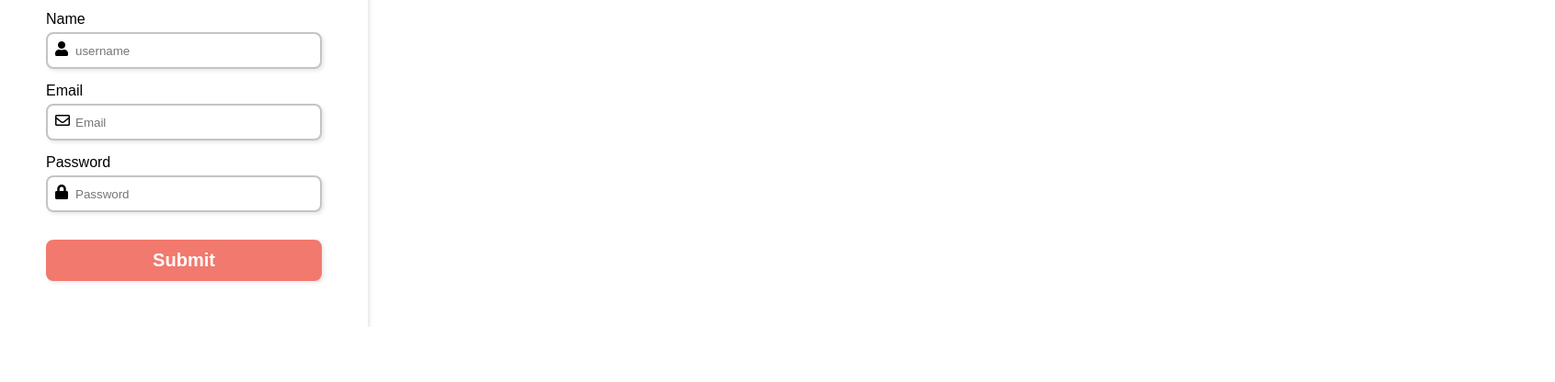
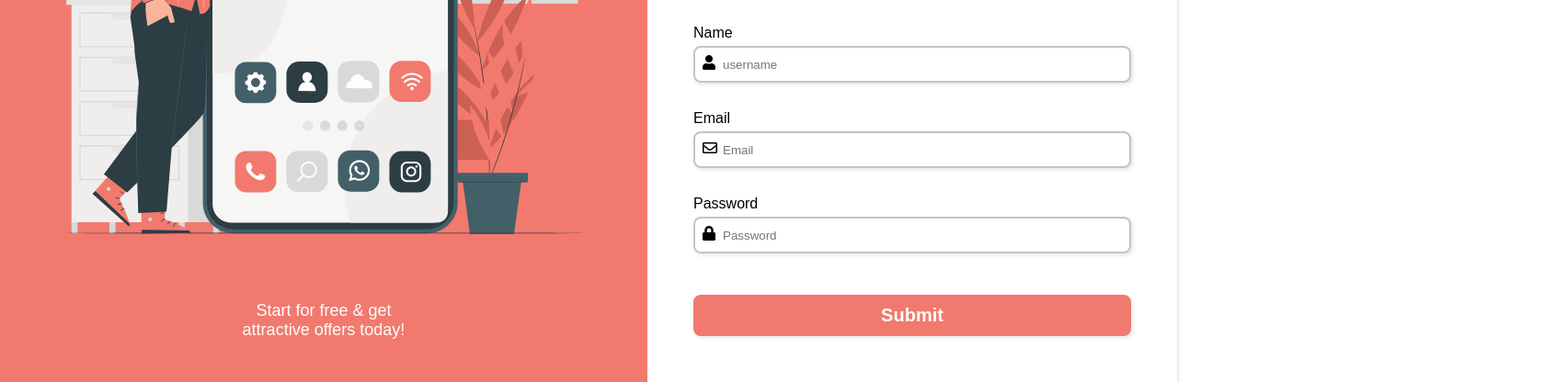
Before and after one commit to juliezimmer/form_validation, a plain HTML site: page index.html in a window 1280 px wide. Shown: the part 523-939 px from the top of the page at 92% size, 1691 px wide, since content can reach past the window. Before the commit the page ends 879 px from the top, so only its background shows below. Drawn offline with Linux system fonts and the light colour scheme.

Commit message:
add brand content and images

```diff
--- a/index.html
+++ b/index.html
@@ -14,6 +14,16 @@
 </head>
 <body>
    <div class="container">
+
+      <div class="content">
+         <div class="logo">
+            <img src="images/logo.svg" alt="">
+         </div>
+         <div class="image"></div>
+         <div class="text">
+            Start for free & get <br> attractive offers today!
+         </div>
+      </div>
       <form id="form">
          <div class="social">
             <div class="title">Get Started</div>
--- a/style.css
+++ b/style.css
@@ -9,9 +9,41 @@ body {
    font-family: sans-serif;
 }
 
+.container {
+   display: flex;
+}
+
+/* style rules for content sectioin */
+.content {
+   display: flex;
+   flex-direction: column;
+   justify-content: space-around;
+   background-color: #f2796E;
+   width: 55%;
+   min-height: 100vh;
+   padding: 10px 20px;
+}
+
+.image {
+   background-image: url("./images/illustration.svg");
+   background-repeat: no-repeat;
+   background-size: contain;
+   background-position: center;
+   /* border: 2px solid black;
+*/   height: 65%;
+}
+.text {
+   text-align: center;
+   color: white;
+   font-size: 18px;
+}
+
 /* Style rules for form section */
 form {
-  max-width: 400px;
+  display: flex;
+  flex-direction: column;
+  justify-content: top;
+  width: 45%;
   box-shadow: 2px 2px 4px rgba(0,0,0,0.1);
   padding: 50px;
 }
```
Also changed, not shown: images/illustration.svg (renamed from images/illustration-form-validation.svg).
